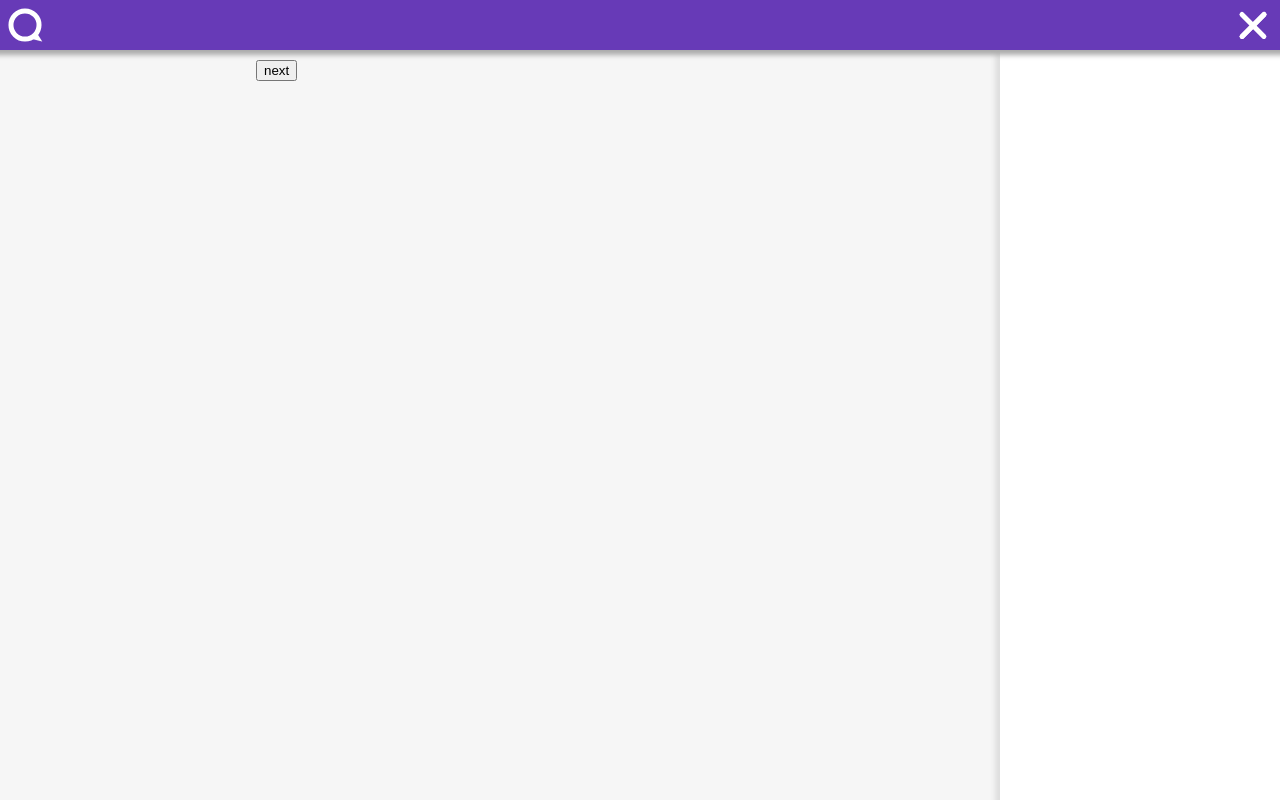
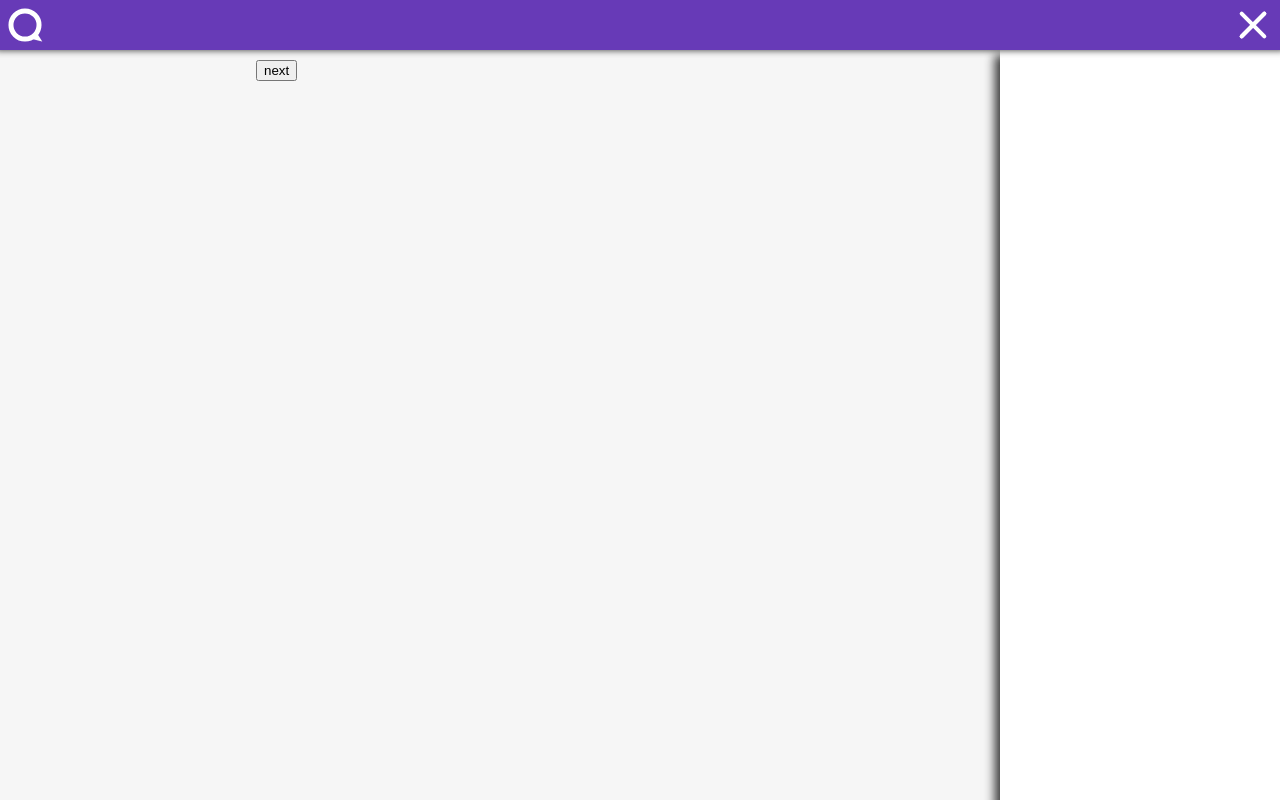
Before and after one commit to Akah/Quizzer2, a plain HTML site: page index.html in a window 1280 px wide. Both pictures are taken after a click on the element 1255 px from the left and 25 px from the top of the page. Drawn offline with Linux system fonts and the light colour scheme.

Commit message:
Night's work

```diff
--- a/css/default.css
+++ b/css/default.css
@@ -4,19 +4,19 @@ body{
   background-color: #f6f6f6;
 }
 .header{
-  margin-top:-60px;/*must = .inner{margin-top}*/
+  margin-top:-60px;/*must be inverse of .inner*/
   z-index: 3;
   position: fixed;
   height:50px;
   width:100%;
-  box-shadow: 0 0px 5px 5px #aaa;
+  box-shadow: 0px -5px 7px 5px #333;
 }
 .main{
   width:100%:
   height:auto;
 }
 .inner{
-  margin-top: 60px;
+  margin-top: 60px;/* must be inverse of .header*/
   margin-left: auto;
   margin-right: auto;
   width: 60%;
@@ -49,19 +49,20 @@ div#menu{
 .name{
   margin-top:18px;
   transform: rotate(45deg);
-  height:12%;
+  height:10%;
 }
 .name2{
-  margin-top:-5px;
+  margin-top:-4px;
   transform: rotate(-45deg);
-  height:12%;
+  height:10%;
 }
 .name3{
-  margin-top:-5px;
+  margin-top:-4px;
   transform: rotate(-45deg);
-  height:12%;
+  height:10%;
 }
 div#pullout{
+  overflow: hidden;
   position: fixed;
   top: 50px;
   right: 0;
@@ -72,5 +73,5 @@ div#pullout{
 }
 .out{
   width:280px!important;
-  box-shadow: -5px 0 5px #dedede;
+  box-shadow: -5px 5px 10px #333;
 }
--- a/scripts/animation.js
+++ b/scripts/animation.js
@@ -1,12 +1,16 @@
+//document.querySelector('#menu').onclick = function(){ this.toggle }
+
+function open(){
+  document.querySelector('.line:nth-child(1)').classList.toggle('name');
+  document.querySelector('.line:nth-child(2)').classList.toggle('name2');
+  document.querySelector('.line:nth-child(3)').classList.toggle('name3');
+  document.querySelector('#pullout').classList.toggle('out');
+}
 document.querySelector('#menu').onclick = function(){
-  var topbun = document.querySelector('.line:nth-child(1)');
-  var filling = document.querySelector('.line:nth-child(2)');
-  var bottombun = document.querySelector('.line:nth-child(3)');
-  var menu = document.querySelector('#pullout');
-
-  topbun.classList.toggle('name');
-  filling.classList.toggle('name2');
-  bottombun.classList.toggle('name3');
-
-  menu.classList.toggle('out');
+  open();
 }
+document.querySelector('.inner').onclick = function(){
+  if(document.querySelector('.name')!==null){
+    open();
+  }
+}
--- a/scripts/runner.js
+++ b/scripts/runner.js
@@ -1,7 +1,7 @@
 var quiz = {
   name:"first-quiz",
   question:["one","two","three","four"],
-  trueAnswer:[0,1,2,3],
+  trueAnswer:[1,2,3,4],
   answers:[
     ["1","2","3","4",],
     ["1","2","3","4",],
```
Also changed, not shown: index.html (+0 -1 lines).
